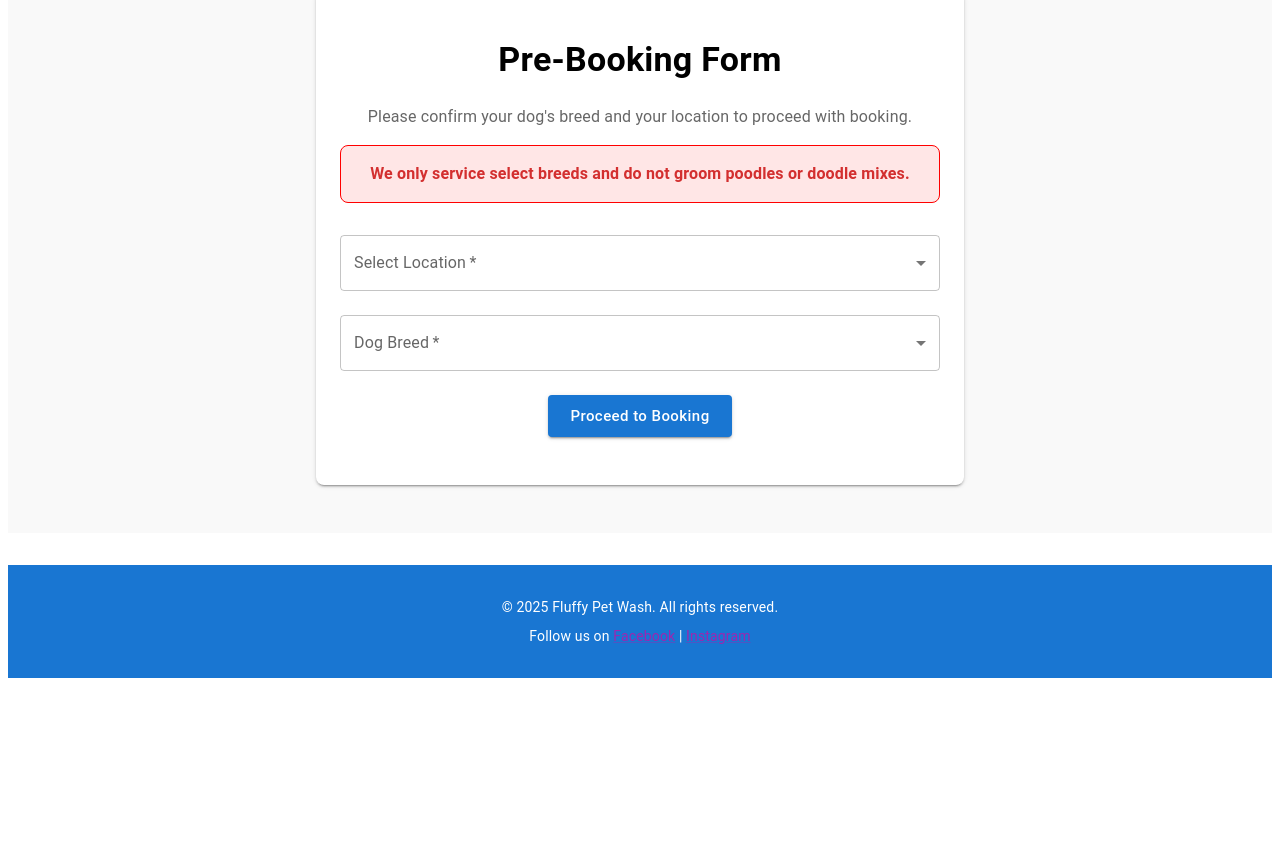
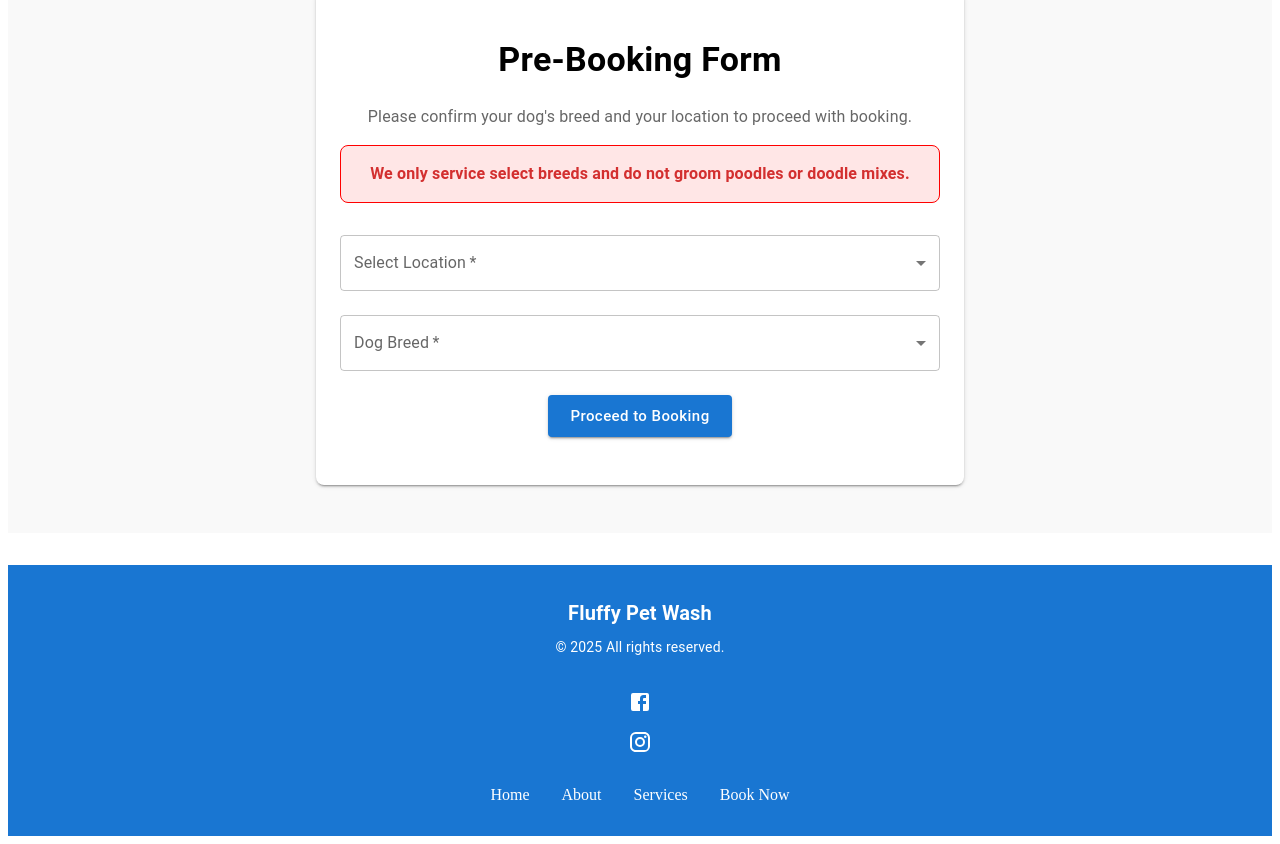
Before and after one commit to crisboxing11/Fluffy, a Next.js app: page / in a window 1280 px wide. Shown: the part 2057-2901 px from the top of the page. Before the commit the page ends 2743 px from the top, so only its background shows below. Built offline with nearby package versions, Linux system fonts and the light colour scheme.

Commit message:
updated footer

```diff
--- a/components/Layout/Footer.tsx
+++ b/components/Layout/Footer.tsx
@@ -1,28 +1,47 @@
-import { Box, Typography, Link } from '@mui/material';
+import { Box, Typography, Link, IconButton } from '@mui/material';
+import FacebookIcon from '@mui/icons-material/Facebook';
+import InstagramIcon from '@mui/icons-material/Instagram';
+import { motion } from 'framer-motion';
 
 const Footer = () => {
   return (
-    <Box
-      sx={{
-        bgcolor: 'primary.main',
-        color: 'primary.contrastText',
-        py: 4,
-        textAlign: 'center',
-      }}
-    >
-      <Typography variant="body2">
-        © {new Date().getFullYear()} Fluffy Pet Wash. All rights reserved.
+    <Box sx={{ bgcolor: 'primary.main', color: 'white', py: 4, textAlign: 'center' }}>
+      <Typography variant="h6" fontWeight="bold">
+        Fluffy Pet Wash
       </Typography>
-      <Typography variant="body2" sx={{ mt: 1 }}>
-        Follow us on{' '}
-        <Link href="https://facebook.com" target="_blank" color="secondary.main">
-          Facebook
-        </Link>{' '}
-        |{' '}
-        <Link href="https://instagram.com" target="_blank" color="secondary.main">
-          Instagram
+      <Typography variant="body2" mt={1} mb={3}>
+        &copy; {new Date().getFullYear()} All rights reserved.
+      </Typography>
+
+      {/* Social Media Links */}
+      <Box>
+        <motion.div whileHover={{ scale: 1.2 }}>
+          <IconButton color="inherit" href="https://facebook.com" target="_blank">
+            <FacebookIcon />
+          </IconButton>
+        </motion.div>
+        <motion.div whileHover={{ scale: 1.2 }}>
+          <IconButton color="inherit" href="https://instagram.com" target="_blank">
+            <InstagramIcon />
+          </IconButton>
+        </motion.div>
+      </Box>
+
+      {/* Quick Links */}
+      <Box mt={3}>
+        <Link href="/" color="inherit" underline="hover" sx={{ mx: 2 }}>
+          Home
         </Link>
-      </Typography>
+        <Link href="/about" color="inherit" underline="hover" sx={{ mx: 2 }}>
+          About
+        </Link>
+        <Link href="/services" color="inherit" underline="hover" sx={{ mx: 2 }}>
+          Services
+        </Link>
+        <Link href="#booking" color="inherit" underline="hover" sx={{ mx: 2 }}>
+          Book Now
+        </Link>
+      </Box>
     </Box>
   );
 };
```
